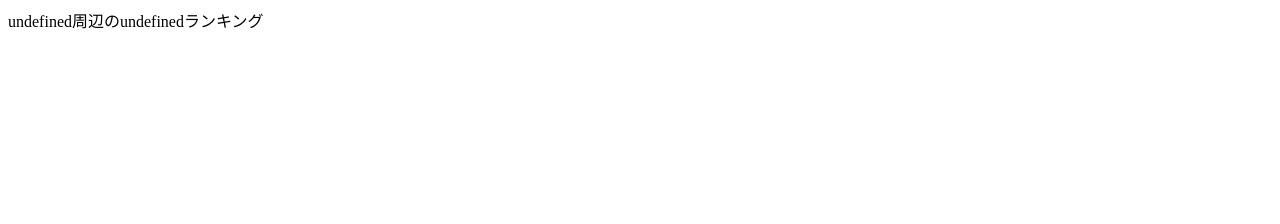
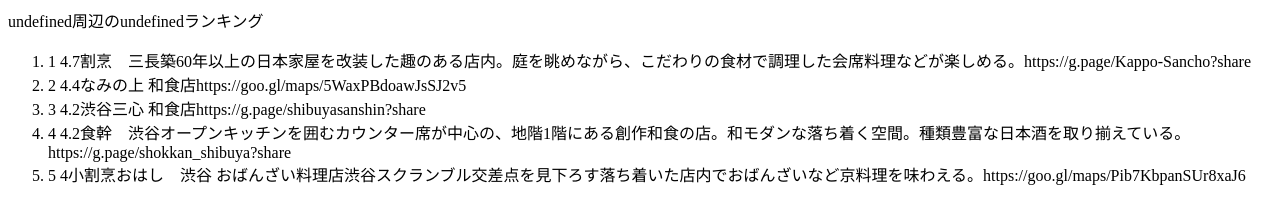
Before and after one commit to YuiYamada/ramenLog, a website: page html/store_rating_list.html in a window 1280 px wide. Drawn offline with nearby package versions, Linux system fonts and the light colour scheme.

Commit message:
リスト表示機能追加

```diff
--- a/html/store_rating_list.html
+++ b/html/store_rating_list.html
@@ -11,7 +11,7 @@
 
     <body>
         <div id="test2"></div>
-        <ul id="shopList"></ul>
+        <div id="shopList"></div>
     <script type="text/javascript" src="../js/index2.js"></script>
     </body>
 </html>
--- a/js/index2.js
+++ b/js/index2.js
@@ -39,8 +39,33 @@ $("#test2").html(placeName + "周辺の" + genreName + "ランキング")
 
 $.getJSON("../json/testData.json") // json読み込み開始
   .done(function(json){ // jsonの読み込みに成功した時
-    alert("rating:"+json[1].rating);
+    makeList(json);
   })
   .fail(function(){ // jsonの読み込みに失敗した時
     alert('失敗');
   });
+
+function makeList(json){
+
+    var resultHTML = "<ol>";
+    for (var i = 0; i < json.length; i++) {
+        //ratingがないのものは「---」に表示変更
+        var rating = json[i].rating;
+        var ranking = json[i].ranking;
+        var shopName = json[i].shopName;
+        var info = json[i].info;
+        var url = json[i].URL;
+        //if(rating == undefined) rating = "---";
+
+        //表示内容（評価＋名称）
+        var content = ranking + " " +rating + shopName + info + url;
+
+        resultHTML += "<li>";
+        resultHTML += content;
+        resultHTML += "</li>";
+    }
+    resultHTML += "</ol>";
+    //結果表示
+    document.getElementById("shopList").innerHTML = resultHTML;
+
+}
```
